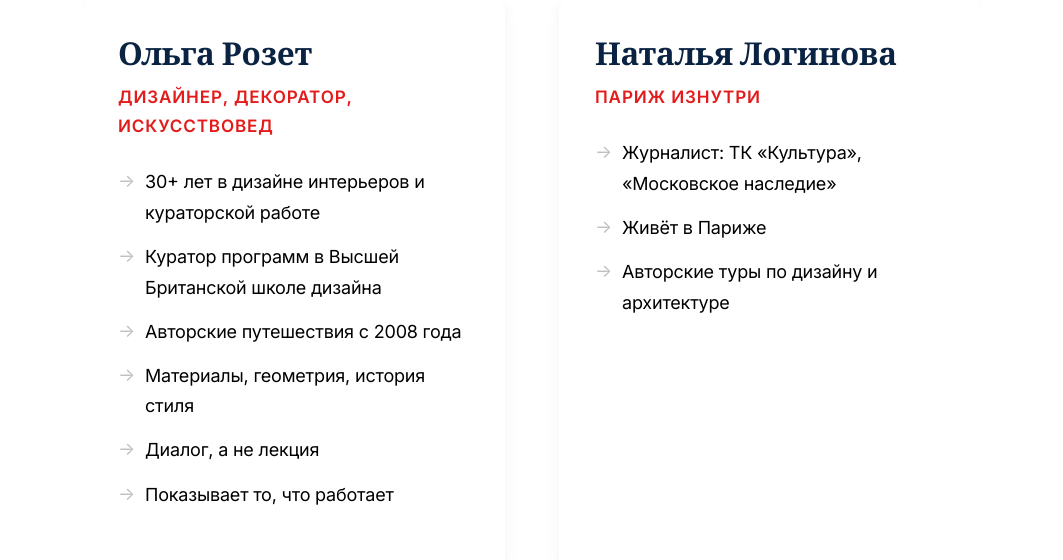
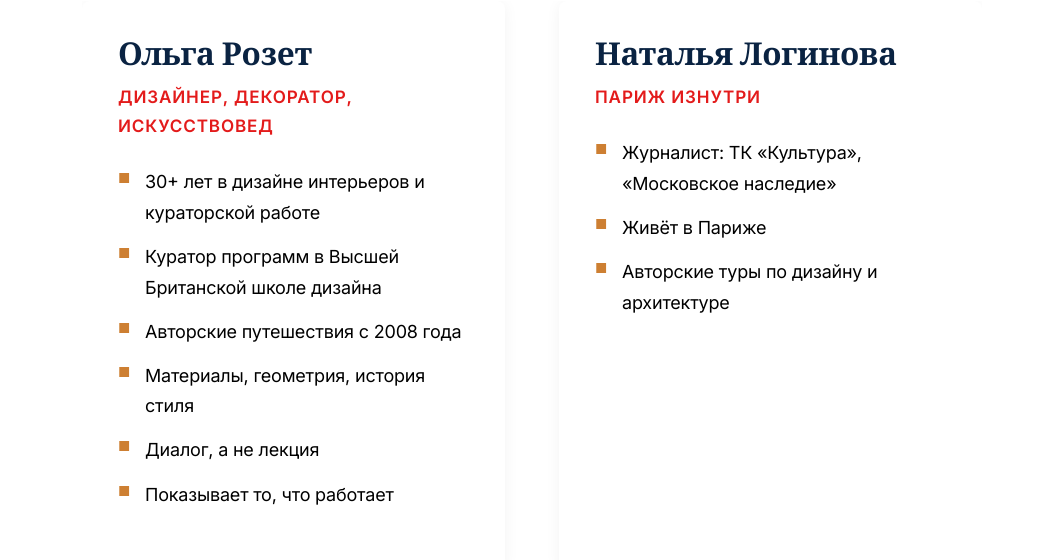
Before and after one commit to stasazaryarozet/paris-2026, a plain HTML site: page index.html in a window 1280 px wide. Shown: the part 3140-3700 px from the top of the page, without its empty margins (108-1171 px from the left). Drawn offline with nearby package versions, Linux system fonts and the light colour scheme.

Commit message:
Буллиты кураторов: геометричный квадрат, бронзовый цвет - конгруэнтность ар-деко

```diff
--- a/style.css
+++ b/style.css
@@ -551,10 +551,11 @@ section {
 }
 
 .curator-bio li::before {
-  content: '→';
+  content: '■';
   position: absolute;
   left: 0;
-  color: var(--chrome);
+  color: #CD7F32;
+  font-size: 0.75rem;
 }
 
 /* === INCLUSIONS === */
```
